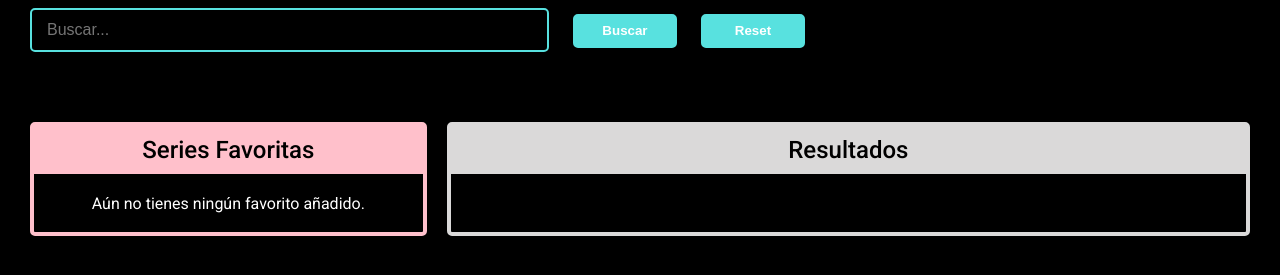
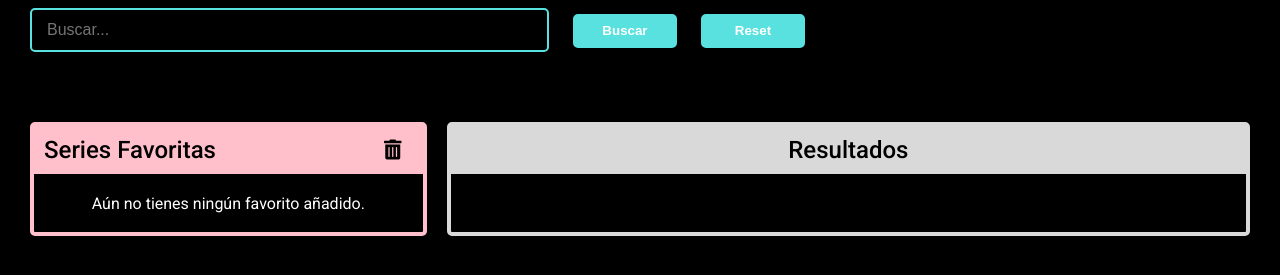
Before and after one commit to Adalab/modulo-2-evaluacion-final-Laura-Carbajales, a website: page docs/index.html in a window 1280 px wide. Shown: the part 93-368 px from the top of the page. Drawn offline with Linux system fonts and the light colour scheme.

Commit message:
update docs

```diff
--- a/docs/index.html
+++ b/docs/index.html
@@ -31,7 +31,11 @@
 </section>
   <div class="container_main">
       <section class="favorites">
-          <h2 class="favorites__subtitle">Series Favoritas</h2>
+          <div class="favorites__subgroup">
+              <h2 class="favorites__subgroup--subtitle">Series Favoritas</h2>
+              <button class="favorites__subgroup--btn js-resetFavorites"><i
+                      class="bin fas fa-trash-alt"></i></button>
+          </div>
           <div class="favorites__container js-favouriteContainer">
               <p class="favorites__container--text">Aún no tienes ningún favorito
                   añadido.</p>
```
Also changed, not shown: docs/assets/css/main.css (+1 -1 lines), docs/assets/js/main.js (+1 -1 lines).
